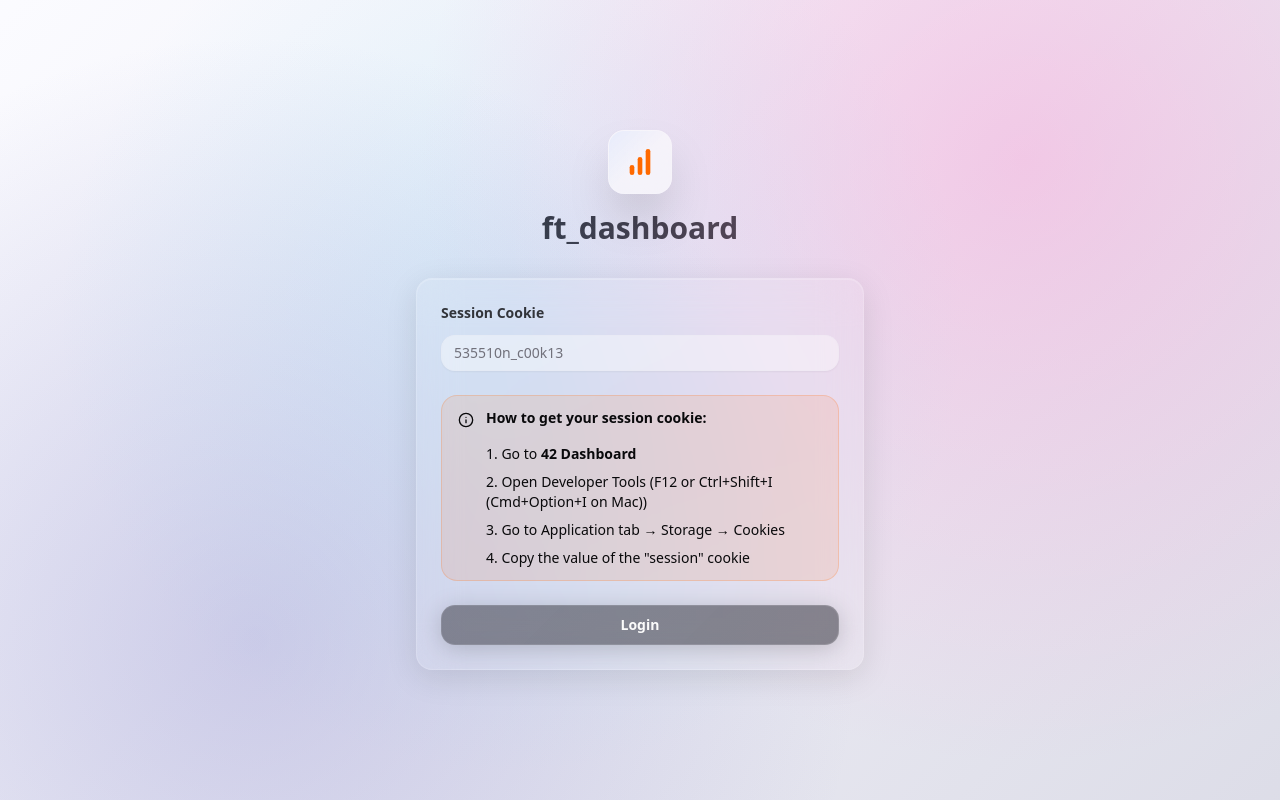
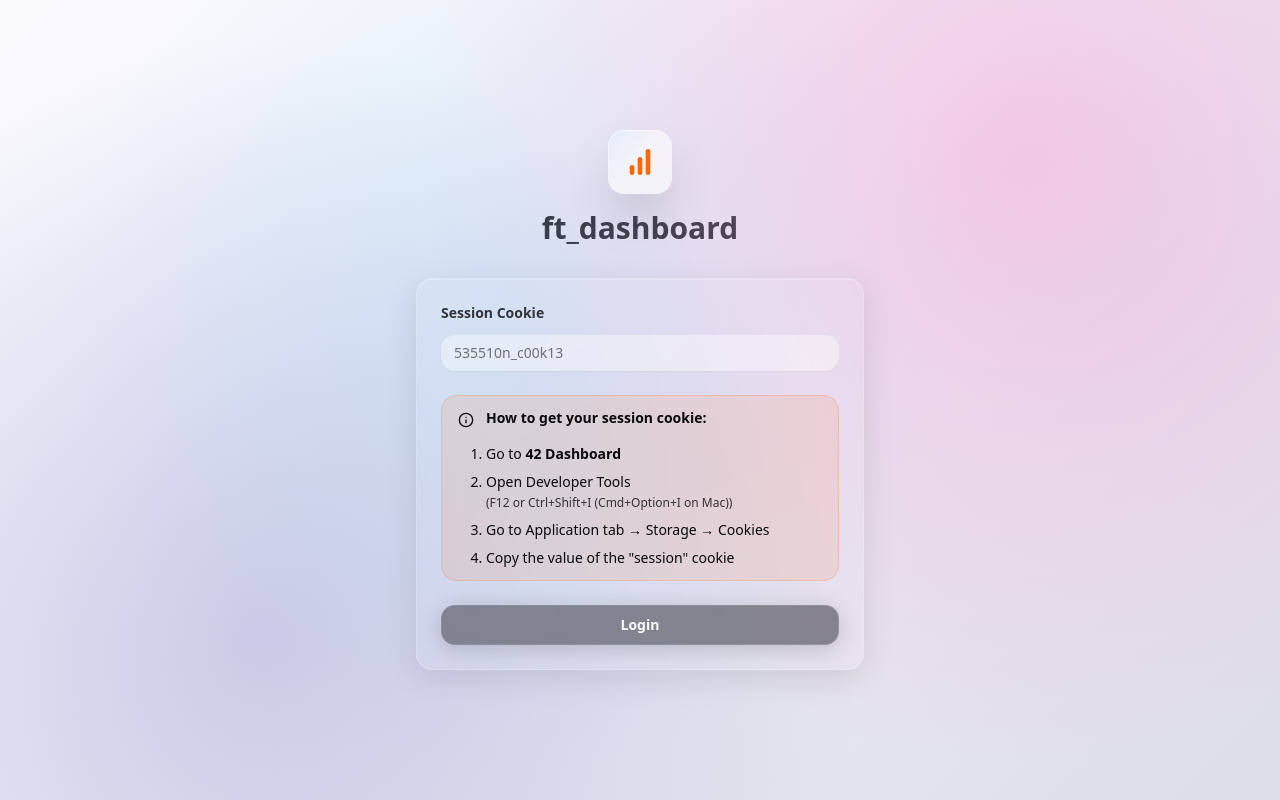
Before and after one commit to pquline/ft_dashboard, a Next.js app: page /login in a window 1280 px wide. Built offline with nearby package versions, Linux system fonts and the light colour scheme.

Commit message:
feat: improve login instructions layout and readability

```diff
--- a/src/app/login/page.tsx
+++ b/src/app/login/page.tsx
@@ -162,7 +162,7 @@ export default function LoginPage() {
                 <Info className="h-4 w-4 text-foreground mt-0.5 flex-shrink-0" />
                 <AlertDescription className="text-foreground flex-1 min-w-0">
                   <strong className="text-foreground">How to get your session cookie:</strong>
-                  <ol className="mt-3 list-decimal list-inside space-y-2 text-sm">
+                  <ol className="mt-3 list-decimal space-y-2 text-sm">
                     <li>
                       Go to{' '}
                       <Link
@@ -174,7 +174,7 @@ export default function LoginPage() {
                         42 Dashboard
                       </Link>
                     </li>
-                    <li>Open Developer Tools ({browserInfo.devTools})</li>
+                    <li>Open Developer Tools<br/><span className="text-foreground/80 text-xs">({browserInfo.devTools})</span></li>
                     <li>Go to {browserInfo.storage}</li>
                     <li>Copy the value of the &quot;session&quot; cookie</li>
                   </ol>
```
